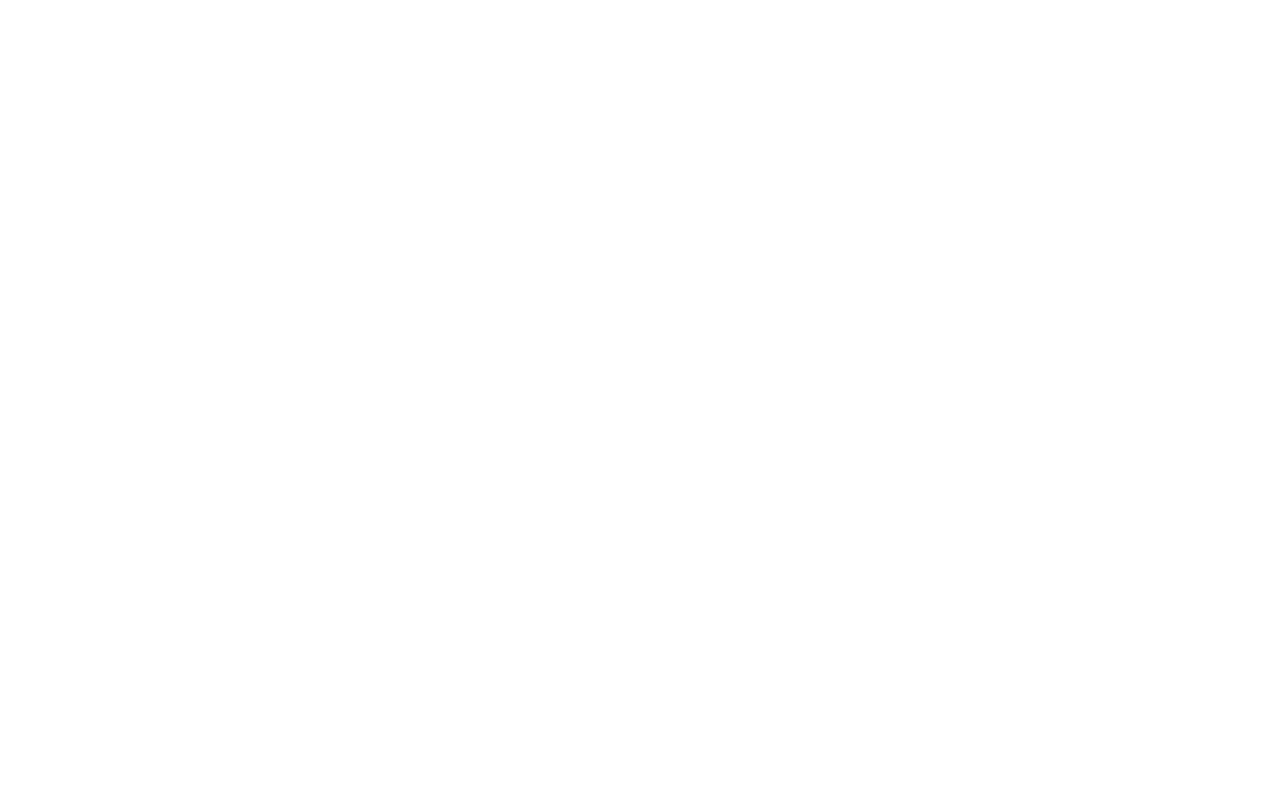
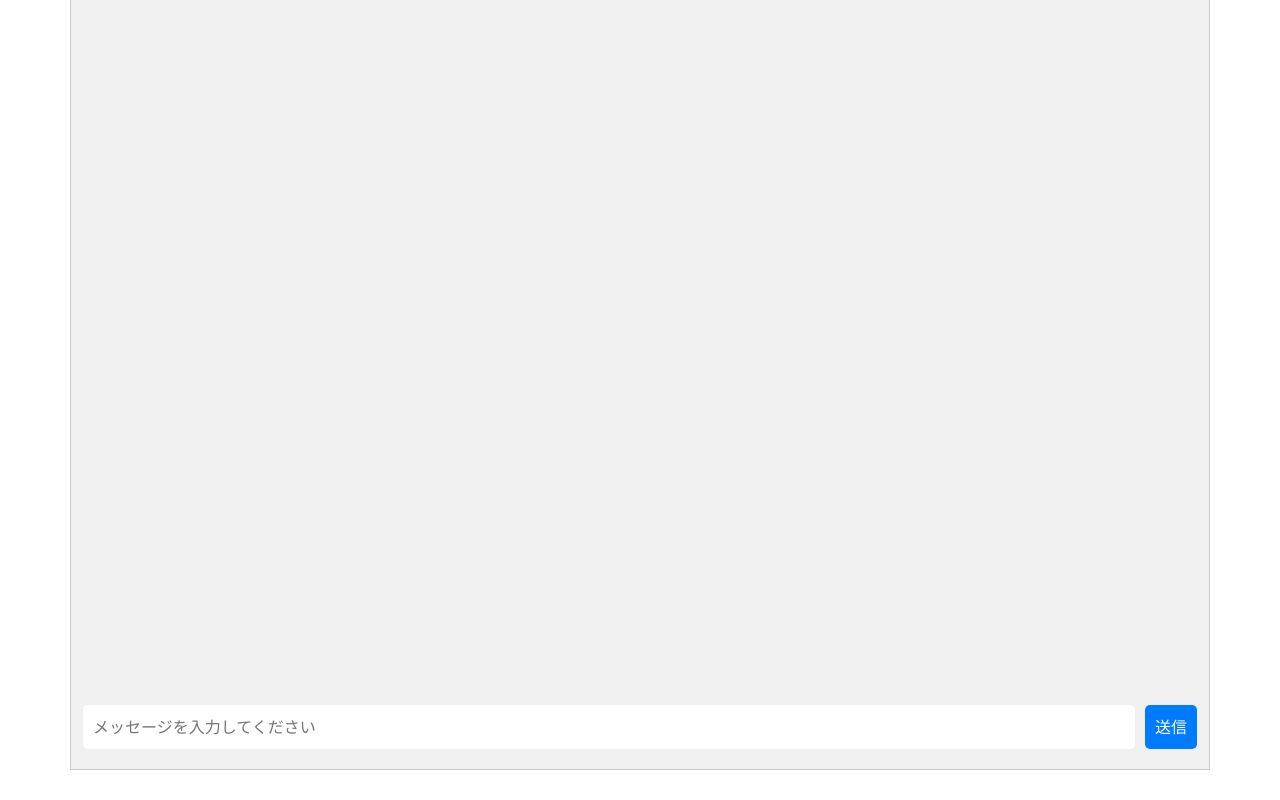
Before and after one commit to haruki-n-0816/image_chat_system, a Vue app in the folder image_chat_system_web/: page /chat in a window 1280 px wide. Shown: the part 250-1050 px from the top of the page. Before the commit the page ends 800 px from the top, so only its background shows below. Built offline with nearby package versions, Linux system fonts and the light colour scheme.

Commit message:
html合体

```diff
--- a/image_chat_system_web/src/App.vue
+++ b/image_chat_system_web/src/App.vue
@@ -1,8 +1,9 @@
 <template>
   <div id="app">
     <nav>
-      <router-link to="/login">Login</router-link> |
-      <router-link to="/create">Create</router-link>
+      <router-link to="/login">Login</router-link> /
+      <router-link to="/create">Create</router-link>/
+      <router-link to="/chat">Chat</router-link>
     </nav>
     <router-view/>
   </div>
--- a/image_chat_system_web/src/router/index.js
+++ b/image_chat_system_web/src/router/index.js
@@ -2,6 +2,7 @@
 import VueRouter from 'vue-router'
 import LoginPage from '../views/LoginPage.vue'
 import Createpage from '../views/CreatePage.vue'
+import Chatpage from '../views/ChatPage.vue'
 
 Vue.use(VueRouter)
 
@@ -17,6 +18,12 @@
     component: Createpage
     // component: () => import(/* webpackChunkName: "about" */ '../views/CreatePage.vue')
   },
+  {
+    path: '/chat',
+    name: 'ChatPage',
+    component: Chatpage
+    // component: () => import('../views/ChatPage.vue')
+  }
 
 ]
 
--- /dev/null
+++ b/image_chat_system_web/src/views/ChatPage.vue
@@ -0,0 +1,87 @@
+<template>
+  <body>
+    <div class="container">
+      <div class="chat-box"></div>
+      <form class="chat-form">
+        <input type="text" placeholder="メッセージを入力してください">
+        <button type="submit">送信</button>
+      </form>
+    </div>
+  </body>
+</template>
+
+<script>
+export default {
+  mounted() {
+    const form = this.$el.querySelector('.chat-form');
+    const input = this.$el.querySelector('input[type="text"]');
+    const chatBox = this.$el.querySelector('.chat-box');
+    const sender = "ユーザー名";
+    form.addEventListener('submit', (e) => {
+      e.preventDefault();
+      const message = input.value.trim(); // trim()を使って、空白を削除する
+      if (message) {
+        const time = new Date().toLocaleTimeString();
+        const chatMessage = `
+          <div class="chat-message">
+            <div class="chat-message-sender">${sender}</div>
+            <div class="chat-message-text">${message}</div>
+            <div class="chat-message-time">${time}</div>
+          </div>
+        `;
+        chatBox.innerHTML += chatMessage;
+        input.value = '';
+      }
+    });
+  }
+}
+</script>
+
+<style>
+    .container {
+      height: 400px auto;
+      width: 600px auto;
+      margin: 30px;
+      padding: 20px;
+      background-color: #f0f0f0;
+      border: 1px solid #ccc;
+    }
+    .chat-box {
+      height: 800px;
+      overflow-y: scroll;
+      margin-bottom: 20px;
+    }
+    .chat-message {
+      display: flex;
+      margin-bottom: 10px;
+    }
+    .chat-message-text {
+      padding: 5px 10px;
+      background-color: #fff;
+      border-radius: 5px;
+      box-shadow: 1px 1px 2px #ccc;
+      margin-right: 10px;
+    }
+    .chat-message-time {
+      font-size: 12px;
+      color: #999;
+    }
+    .chat-form {
+      display: flex;
+    }
+    .chat-form input[type="text"] {
+      flex: 1;
+      padding: 10px;
+      border-radius: 5px;
+      border: none;
+      margin-right: 10px;
+      word-break: break-all;
+    }
+    .chat-form button[type="submit"] {
+      padding: 10px;
+      border-radius: 5px;
+      border: none;
+      background-color: #007bff;
+      color: #fff;
+    }
+</style>
--- a/image_chat_system_web/src/views/CreatePage.vue
+++ b/image_chat_system_web/src/views/CreatePage.vue
@@ -10,14 +10,15 @@
         <input type="password" v-model="password"><br>
         <b-button variant="primary" @click="CreateAcaunt()">新規登録</b-button>
         <br>
-        <router-link to="/Login">キャンセル</router-link>
+        <router-link to="/Login">キャンセル</router-link><br><br>
+        <b-button variant="primary" @click="imageup()">画像アップ</b-button>
     </div>
 </template>
 
 <script>
-import axios  from 'axios';
+import axios from 'axios';
 export default{
-    date(){
+    data(){
         return{
             name:'',
             mail:'',
@@ -38,6 +39,10 @@
                 console.error(error)
             }
         }
+    },
+    async imageup(){
+        alert("画像編集！");
     }
+
 }
 </script>
```
Also changed, not shown: 1 other file (tests, documents, lock files or other folders).
